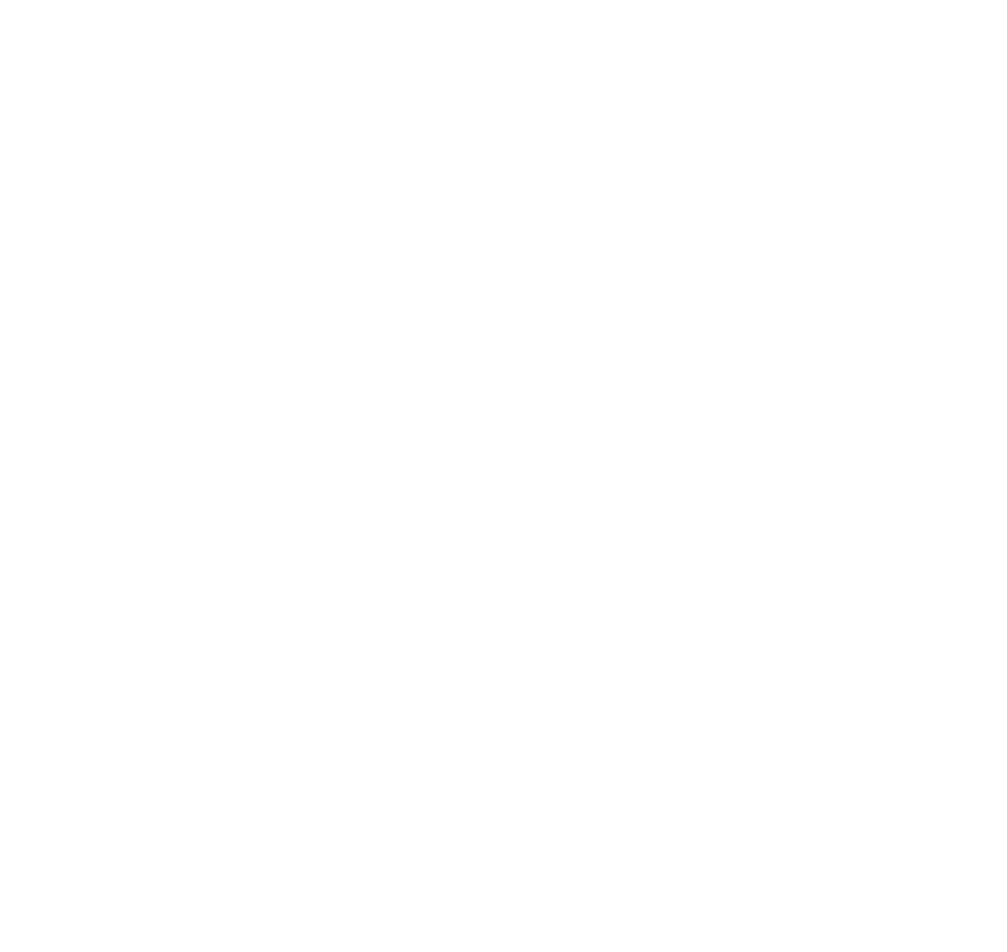
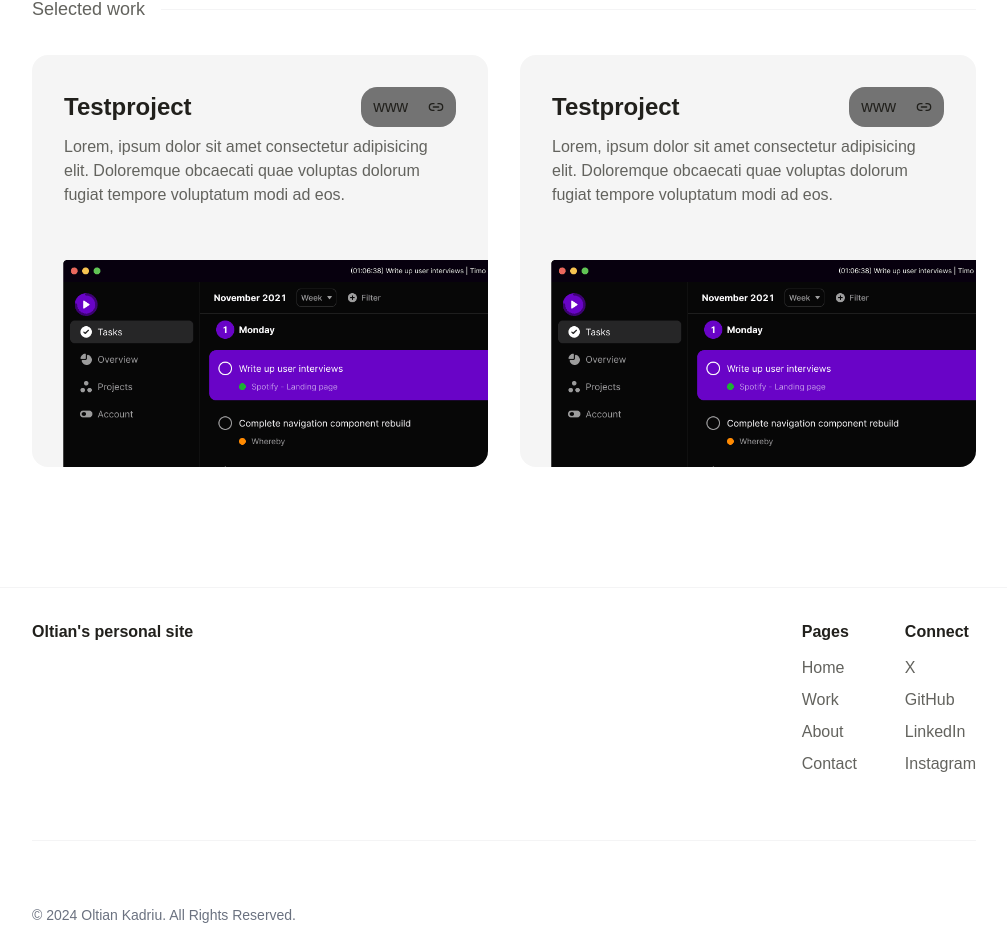
Before and after one commit to LorisSigrist/oltiankadriu.com, a Next.js app: page / in a window 1280 px wide. Shown: the part 560-1512 px from the top of the page, without its empty margins (136-1143 px from the left). Before the commit the page ends 800 px from the top, so only its background shows below. Built offline with nearby package versions, Linux system fonts and the light colour scheme; a web font is replaced by a local one.

Commit message:
🛠️ feat: implemented footer and selected work section on homepage

```diff
--- a/src/app/about/page.tsx
+++ b/src/app/about/page.tsx
@@ -18,7 +18,7 @@
             alt="Profile Picture"
             width={160}
             height={160}
-            className="absolute left-0 -bottom-[64px] z-10 rounded-full aspect-square size-40 border-4 border-white"
+            className="absolute left-0 -bottom-[64px] z-10 rounded-full aspect-square size-40 border-4 border-[#d9d9d9] dark:border-[#3a3a3a]"
           />
           <Image
             src="https://images.unsplash.com/photo-1527668752968-14dc70a27c95?q=80&w=2070&auto=format&fit=crop&ixlib=rb-4.0.3&ixid=M3wxMjA3fDB8MHxwaG90by1wYWdlfHx8fGVufDB8fHx8fA%3D%3D"
--- a/src/app/globals.css
+++ b/src/app/globals.css
@@ -98,6 +98,38 @@
   @apply w-full max-w-screen-lg mx-auto md:px-10 px-6 py-8 space-y-16;
 }
 
+main.content {
+  @apply w-full max-w-screen-lg mx-auto md:px-10 px-6 pb-[120px] pt-8;
+}
+
 nav.content {
   @apply w-full max-w-screen-lg mx-auto md:px-10 px-6 py-0 space-y-16;
 }
+
+body {
+  min-height: 100vh;
+  display: flex;
+  flex-direction: column;
+}
+
+footer {
+  margin-top: auto;
+}
+
+.dark ::selection {
+  background-color: #303374;
+}
+
+.light ::selection {
+  background-color: #cbcdff;
+}
+
+.gray {
+
+  --gray-6: #d9d9d9;
+}
+
+
+.grayDark {
+  --gray-6: #3a3a3a;
+}
--- a/src/app/layout.tsx
+++ b/src/app/layout.tsx
@@ -4,6 +4,7 @@
 import { Navbar } from "@/components/navbar";
 import { ThemeProvider } from "@/components/theme-provider";
 import "./globals.css";
+import Footer from "@/components/footer";
 
 const rethinksans = Rethink_Sans({ subsets: ["latin"] });
 
@@ -56,6 +57,7 @@
             <Navbar />
           </header>
           {children}
+          <Footer />
         </ThemeProvider>
       </body>
     </html>
--- a/src/app/page.tsx
+++ b/src/app/page.tsx
@@ -1,10 +1,92 @@
-import { Button } from "@/components/ui/button";
 import Image from "next/image";
+import Link from "next/link";
+import { Link2 } from "lucide-react";
 
 export default function Home() {
   return (
-    <main className="container py-8">
-      <h1>Home</h1>
+    <main className="content">
+      <section>
+        <div className="flex items-center justify-start md:gap-24 gap-16 max-lg:py-20 w-full lg:pt-24 lg:pb-8 mb-12 lg:justify-between lg:flex-row flex-col-reverse">
+          <div className="lg:h-2/6 h-2/5 max-lg:w-full max-lg:flex">
+            <div className="cursor-text max-w-2xl">
+              <h1 className="text-4xl font-semibold leading-snug mb-10 text-gray-1100">
+                Hi 👋 I&apos;m{" "}
+                <span className="text-gray-1200 underline-offset-4">
+                  Oltian
+                </span>
+                , a web developer and designer from Zurich, Switzerland.
+                Crafting clean, minimalist designs with a touch of flair is my
+                thing.
+              </h1>
+            </div>
+          </div>
+        </div>
+      </section>
+
+      <section className="w-full" id="work">
+        <div className="flex gap-4 items-center mb-8">
+          <h2 className="font-medium text-lg text-gray-1100 flex-shrink-0">
+            Selected work
+          </h2>
+          <div className="w-full h-[1px] bg-zinc-100 dark:bg-zinc-900"></div>
+        </div>
+
+        <div className="grid md:grid-cols-2 gap-8">
+          <article className="bg-accent rounded-2xl overflow-hidden grid grid-rows-1 content-between">
+            <div className="p-8 text-gray-1200">
+              <div>
+                <div className="flex justify-between items-center mb-2">
+                  <h3 className="text-2xl font-semibold">Testproject</h3>
+                  <Link
+                    className="flex justify-between gap-5 bg-muted-foreground py-2 px-3 items-center rounded-2xl"
+                    href="#"
+                  >
+                    www <Link2 size={16} />
+                  </Link>
+                </div>
+                <p className="text-gray-1100">
+                  Lorem, ipsum dolor sit amet consectetur adipisicing elit.
+                  Doloremque obcaecati quae voluptas dolorum fugiat tempore
+                  voluptatum modi ad eos.
+                </p>
+              </div>
+            </div>
+            <Image
+              src="/images/work/testcompany/testproject.png"
+              alt="test"
+              width={456}
+              height={228}
+            />
+          </article>
+
+          <article className="bg-accent rounded-2xl overflow-hidden grid grid-rows-1 content-between">
+            <div className="p-8 text-gray-1200">
+              <div>
+                <div className="flex justify-between items-center mb-2">
+                  <h3 className="text-2xl font-semibold">Testproject</h3>
+                  <Link
+                    className="flex justify-between gap-5 bg-muted-foreground py-2 px-3 items-center rounded-2xl"
+                    href="#"
+                  >
+                    www <Link2 size={16} />
+                  </Link>
+                </div>
+                <p className="text-gray-1100">
+                  Lorem, ipsum dolor sit amet consectetur adipisicing elit.
+                  Doloremque obcaecati quae voluptas dolorum fugiat tempore
+                  voluptatum modi ad eos.
+                </p>
+              </div>
+            </div>
+            <Image
+              src="/images/work/testcompany/testproject.png"
+              alt="test"
+              width={456}
+              height={228}
+            />
+          </article>
+        </div>
+      </section>
     </main>
   );
 }
--- /dev/null
+++ b/src/components/footer.tsx
@@ -0,0 +1,64 @@
+import { LINKS, PROFILES } from "@/lib/constants";
+import { isExternalLink } from "@/lib/utils";
+import Link from "next/link";
+import React from "react";
+
+function Footer() {
+  return (
+    <footer className="border-t border-t-zinc-100 dark:border-t-zinc-900">
+      <div className="content text-gray-1100">
+        <div className="md:flex md:justify-between">
+          <span className="mb-6 md:mb-0 font-semibold text-gray-1200">
+            Oltian&apos;s personal site
+          </span>
+          <div className="grid grid-cols-2 gap-8 md:mt-0 mt-5">
+            <div>
+              <p className="font-semibold mb-3 text-gray-1200">Pages</p>
+              <ul className="space-y-2">
+                {LINKS.map((link, index) => (
+                  <li key={index}>
+                    <Link
+                      href={link.href}
+                      className="hover:underline"
+                      {...(isExternalLink(link.href)
+                        ? { target: "_blank", rel: "noopener noreferrer" }
+                        : {})}
+                    >
+                      {link.label}
+                    </Link>
+                  </li>
+                ))}
+              </ul>
+            </div>
+            <div>
+              <p className="font-semibold mb-3 text-gray-1200">Connect</p>
+              <ul className="space-y-2">
+                {Object.values(PROFILES).map((profile) => (
+                  <li key={profile.url}>
+                    <Link
+                      href={profile.url}
+                      className="hover:underline"
+                      {...(isExternalLink(profile.url)
+                        ? { target: "_blank", rel: "noopener noreferrer" }
+                        : {})}
+                    >
+                      {profile.title}
+                    </Link>
+                  </li>
+                ))}
+              </ul>
+            </div>
+          </div>
+        </div>
+        <hr className="my-6 border-zinc-100 sm:mx-auto dark:border-zinc-900 lg:my-8" />
+        <div className="sm:flex sm:items-center sm:justify-between">
+          <span className="text-sm text-gray-500 sm:text-center dark:text-gray-400">
+            © 2024 Oltian Kadriu. All Rights Reserved.
+          </span>
+        </div>
+      </div>
+    </footer>
+  );
+}
+
+export default Footer;
```
Also changed, not shown: public/images/work/testcompany/testproject.png (added).
